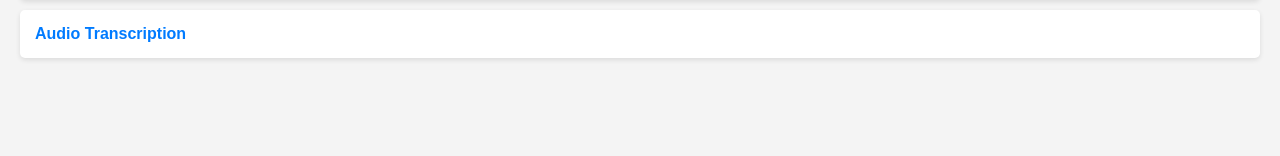
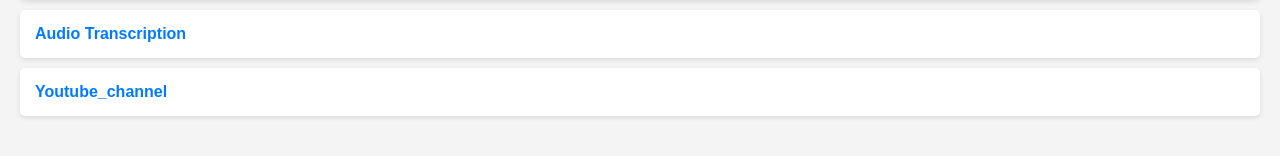
Before and after one commit to melbinjp/Utily, a plain HTML site: page index.html in a window 1280 px wide. Shown: the part 148-304 px from the top of the page. Drawn offline with Linux system fonts and the light colour scheme.

Commit message:
youtube channel

```diff
--- a/index.html
+++ b/index.html
@@ -42,6 +42,8 @@
     <ul>
         <li><a href="https://melbinjp.github.io/3d_modelview/">3D Model Viewer</a></li>
         <li><a href="https://melbinjp.github.io/Transcribe/">Audio Transcription</a></li>
+        <li><a href="https://youtube.com/@video_gen?feature=shared">Youtube_channel</a></li>
+
         <!-- Add more links here as you create new pages -->
     </ul>
 </body>
```
